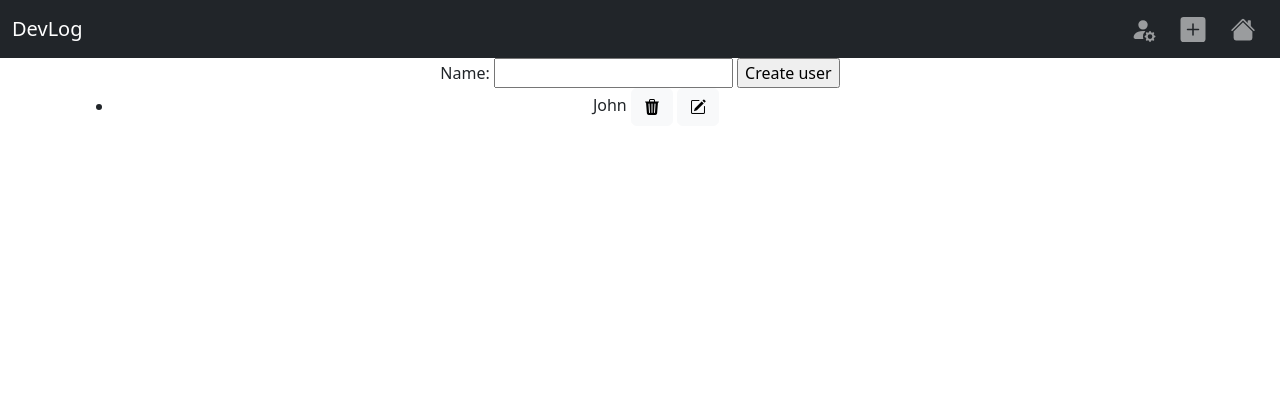
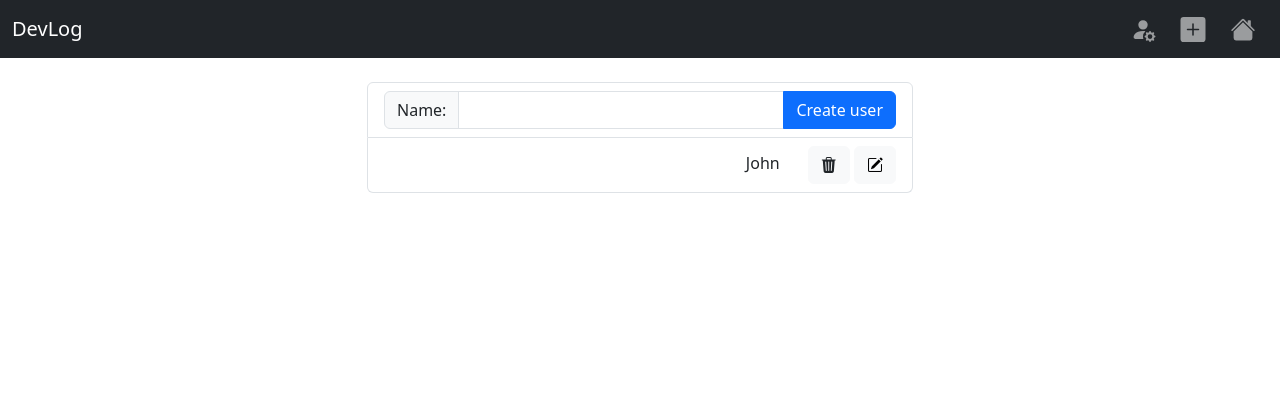
Before and after one commit to Sykora-J/tourdeapp23, a Flask app: page /devs in a window 1280 px wide. Shown: the top 420 px of the page. Run offline with Flask 2, Linux system fonts and the light colour scheme; data comes from the database, SQL or seed files in the repository.

Commit message:
Finished Dev list

```diff
--- a/app/templates/dev_form.html
+++ b/app/templates/dev_form.html
@@ -7,21 +7,29 @@
 <header>{% include '_header.html' %}</header>
 <section class="section content">
     <div class="container text-center">
+        <div class="row justify-content-center row-cols-1 row-cols-lg-2 row-cols-xxl-3">
+            <div class="col">
+                <ul class="list-group mt-4">
+                    <li class="list-group-item">
                         <form action="/create_dev" method=post>
-            <label for="new_name">Name:</label>
-            <input type="text" id="new_name" name="new_name" maxlength="20">
-            <input type="submit" value="Create user">
+                            <div class="input-group">
+                                <span class="input-group-text" id="basic-addon1">Name:</span>
+                                <input type="text" class="form-control" id="new_name" name="new_name" maxlength="20">
+                                <input type="submit" class="btn btn-primary" value="Create user">
+                            </div>
                         </form>
-        <ul>
+                    </li>
                     {% for dev in devs %}
-                <li>
+                        <li class="list-group-item text-end">
                             {{ dev.name }}
-                    <a class="btn btn-light" href="/delete_dev/{{ dev.dev_id }}"><i class="bi bi-trash3-fill"></i></a>
+                            <a class="btn btn-light ms-4" href="/delete_dev/{{ dev.dev_id }}"><i
+                                    class="bi bi-trash3-fill"></i></a>
                             <button type="button" class="btn btn-light" data-bs-toggle="modal"
                                     data-bs-target="#edit_{{ dev.dev_id }}">
                                 <i class="bi bi-pencil-square"></i>
                             </button>
-                    <div class="modal fade" id="edit_{{ dev.dev_id }}" tabindex="-1" aria-labelledby="{{ dev.dev_id }}_label"
+                            <div class="modal fade" id="edit_{{ dev.dev_id }}" tabindex="-1"
+                                 aria-labelledby="{{ dev.dev_id }}_label"
                                  aria-hidden="true">
                                 <div class="modal-dialog">
                                     <div class="modal-content">
@@ -32,11 +40,16 @@
                                         </div>
                                         <form action="/edit_dev/{{ dev.dev_id }}" method="post">
                                             <div class="modal-body">
-                                        <label for="new_name">New name:</label>
-                                        <input type="text" id="new_name" name="new_name" maxlength="20" value="{{ dev.name }}">
+                                                <div class="input-group">
+                                                <span class="input-group-text" id="basic-addon2">New name:</span>
+                                                <input type="text" class="form-control" id="new_name" name="new_name" maxlength="20"
+                                                       value="{{ dev.name }}">
+                                                </div>
                                             </div>
                                             <div class="modal-footer">
-                                        <button type="button" class="btn btn-secondary" data-bs-dismiss="modal">Cancel</button>
+                                                <button type="button" class="btn btn-secondary" data-bs-dismiss="modal">
+                                                    Cancel
+                                                </button>
                                                 <input class="btn btn-secondary" type="submit" value="Confirm">
                                             </div>
                                         </form>
@@ -47,6 +60,8 @@
                     {% endfor %}
                 </ul>
             </div>
+        </div>
+    </div>
 </section>
 <footer class="text-center text-white">{% include '_footer.html' %}</footer>
 <script src="https://cdn.jsdelivr.net/npm/bootstrap@5.3.0-alpha1/dist/js/bootstrap.bundle.min.js"
```
Lines whose indentation alone changed are shown as unchanged.
